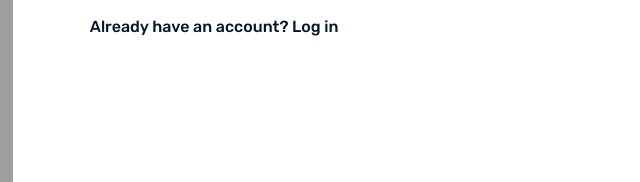
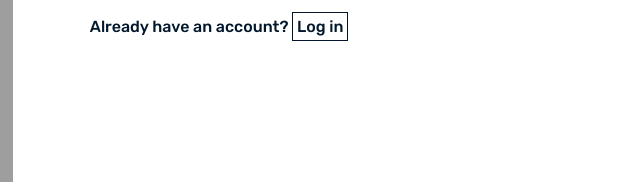
Before and after one commit to Quitzelcoat/login-form, a plain HTML site: page index.html in a window 1280 px wide. Shown: the part 585-767 px from the top of the page, 499-1139 px from the left. Drawn offline with Linux system fonts and the light colour scheme; grey boxes are pictures that could not be loaded.

Commit message:
Sign Up Page, Extra styling needed.

```diff
--- a/style.css
+++ b/style.css
@@ -108,4 +108,6 @@
 a {
     text-decoration: none;
     color: rgb(2, 23, 43);
+    padding: 4px;
+    border: 1px solid rgb(2, 23, 43);
 }
```
